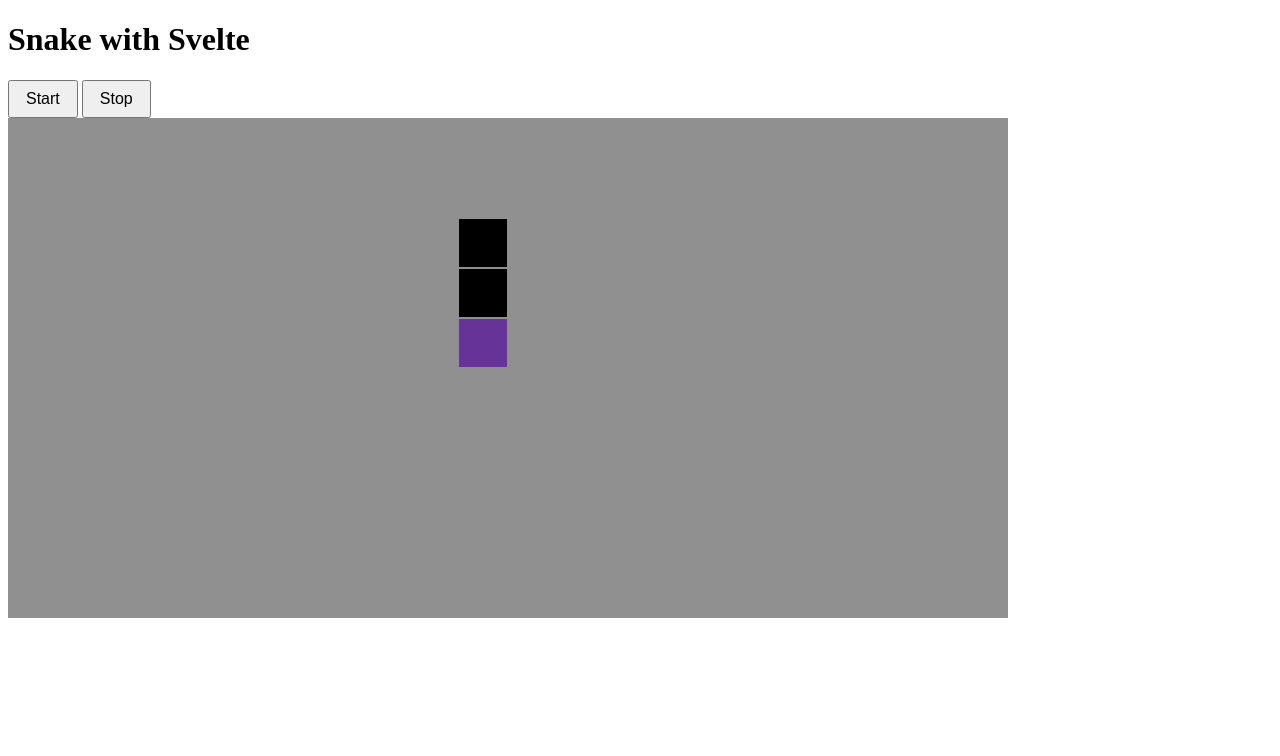
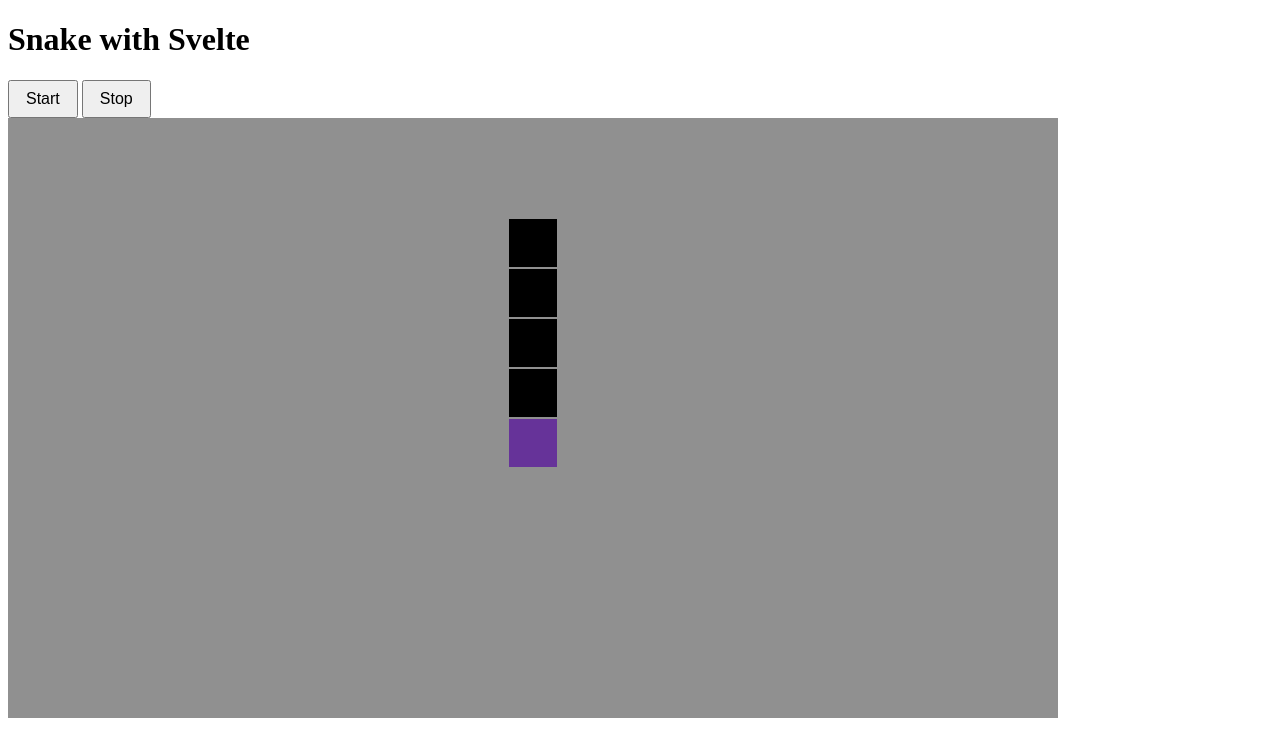
Before and after one commit to GustavoSabel/snake-game-svelte, a SvelteKit app: page / in a window 1280 px wide. Shown: the top 756 px of the page. Built offline with nearby package versions, Linux system fonts and the light colour scheme.

Commit message:
Changed de size of initial snake

```diff
--- a/src/routes/Board.svelte
+++ b/src/routes/Board.svelte
@@ -1,8 +1,8 @@
 <script lang="ts">
 	import Snake from './Snake.svelte';
 
-	const fieldWidth = 20;
-	const fieldHeight = 10;
+	const fieldWidth = 21;
+	const fieldHeight = 12;
 
 	let snake: Snake;
 </script>
--- a/src/routes/Snake.svelte
+++ b/src/routes/Snake.svelte
@@ -6,13 +6,22 @@
 
 	const blockSize = 50;
 
+  function createInicialSnakeBody(size: number) {
+    const positions = [];
+    const middleY = Math.round(fieldWidth / 2) - 1;
+    for (let i = 0; i < size; i++) {
+      positions.push({
+        x: i + 2,
+        y: middleY,
+        key: i
+      });
+    }
+    return positions;
+  }
+
 	let snake = {
 		direction: 'down',
-		positions: [
-			{ x: 2, y: fieldWidth / 2 - 1, key: 1 },
-			{ x: 3, y: fieldWidth / 2 - 1, key: 2 },
-			{ x: 4, y: fieldWidth / 2 - 1, key: 3 }
-		]
+		positions: createInicialSnakeBody(5)
 	};
 
 	onMount(() => {
@@ -30,6 +39,10 @@
 				case 'ArrowDown':
 					if (snake.direction !== 'up') snake.direction = 'down';
 					break;
+			}
+
+			if (!intervalNumber) {
+				start();
 			}
 		};
 	});
```
